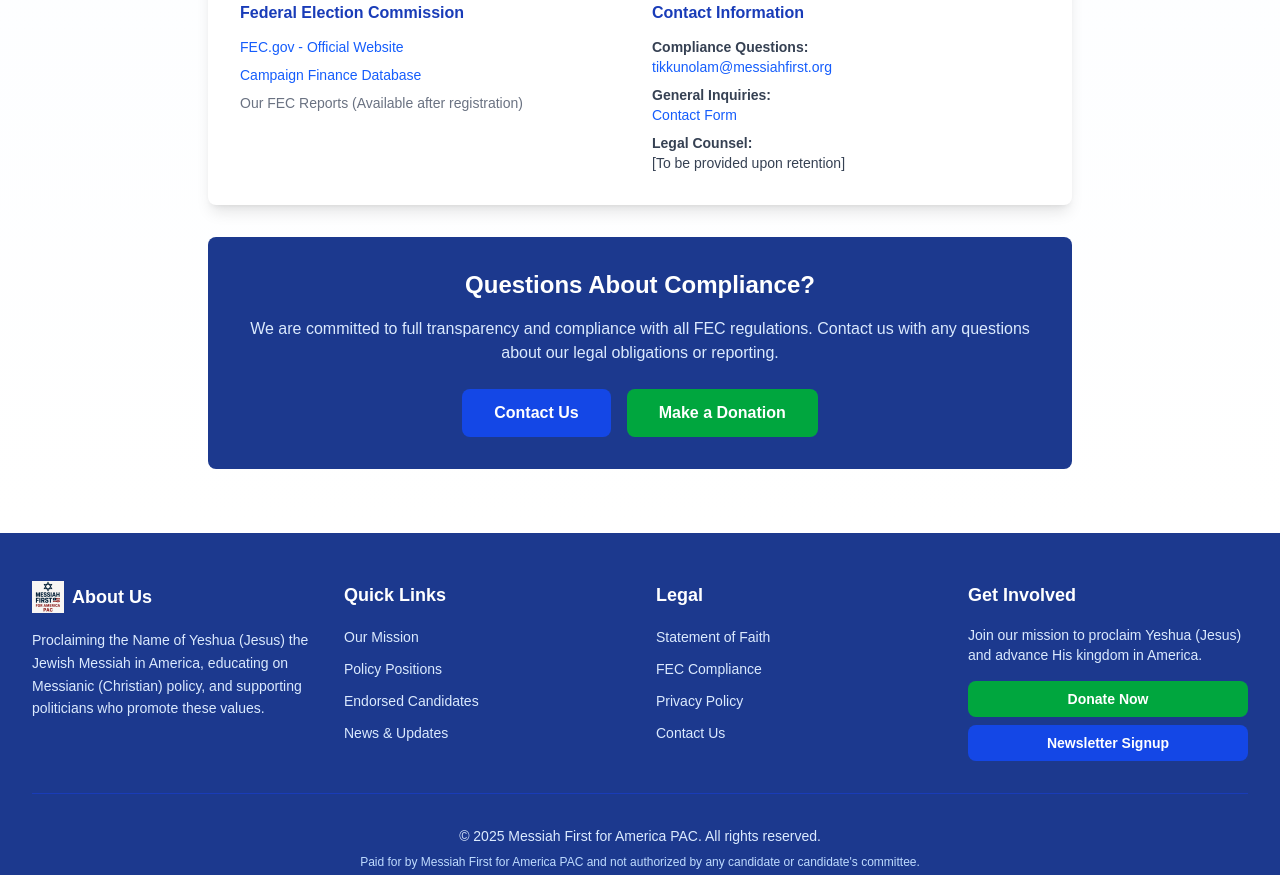
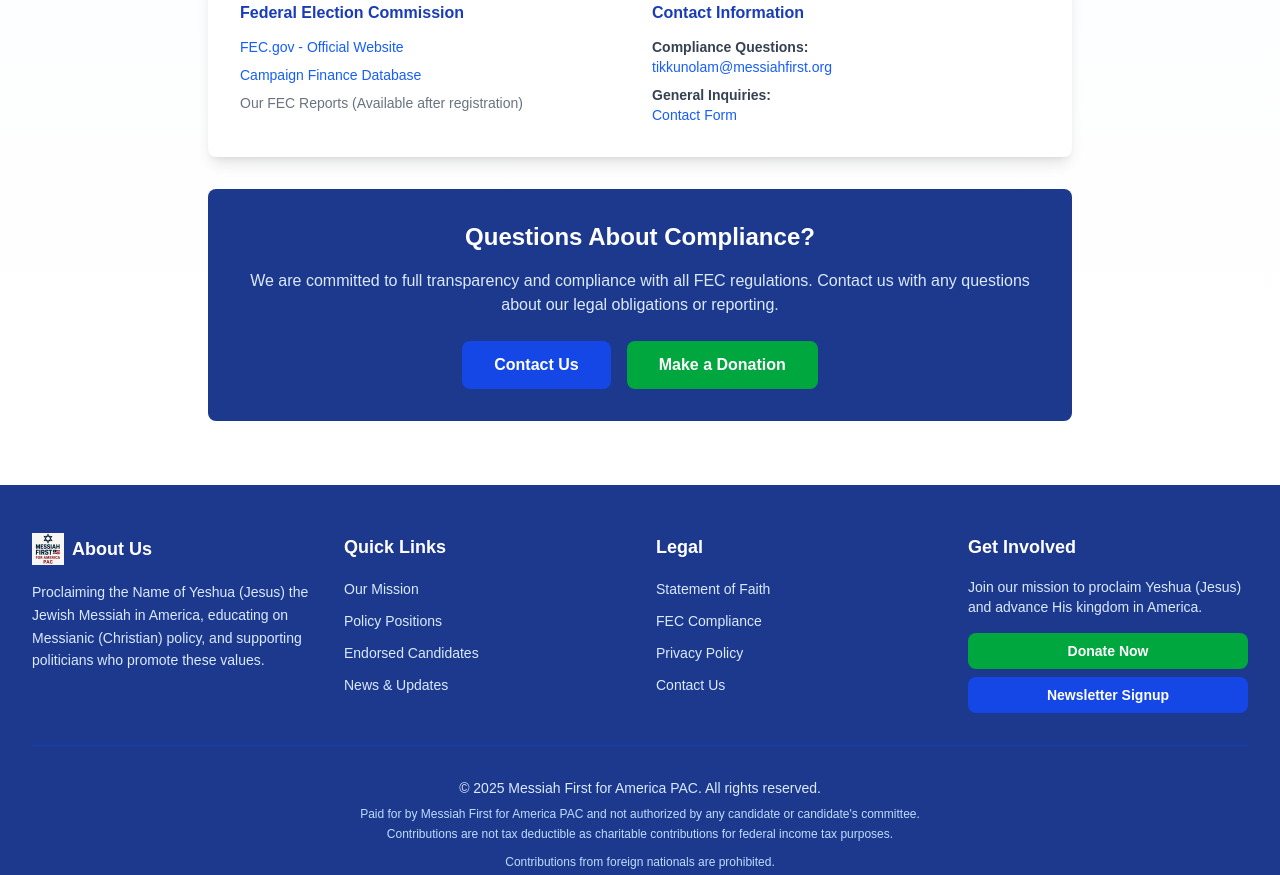
Before and after one commit to realadammatthew/messiahfirst, a Next.js app: page /fec-compliance in a window 1280 px wide. Shown: the part 4060-4935 px from the top of the page. Built offline with nearby package versions, Linux system fonts and the light colour scheme.

Commit message:
another small update

```diff
--- a/src/app/fec-compliance/page.tsx
+++ b/src/app/fec-compliance/page.tsx
@@ -152,10 +152,6 @@
                     Contact Form
                   </Link>
                 </li>
-                <li>
-                  <strong>Legal Counsel:</strong><br />
-                  [To be provided upon retention]
-                </li>
               </ul>
             </div>
           </div>
```
